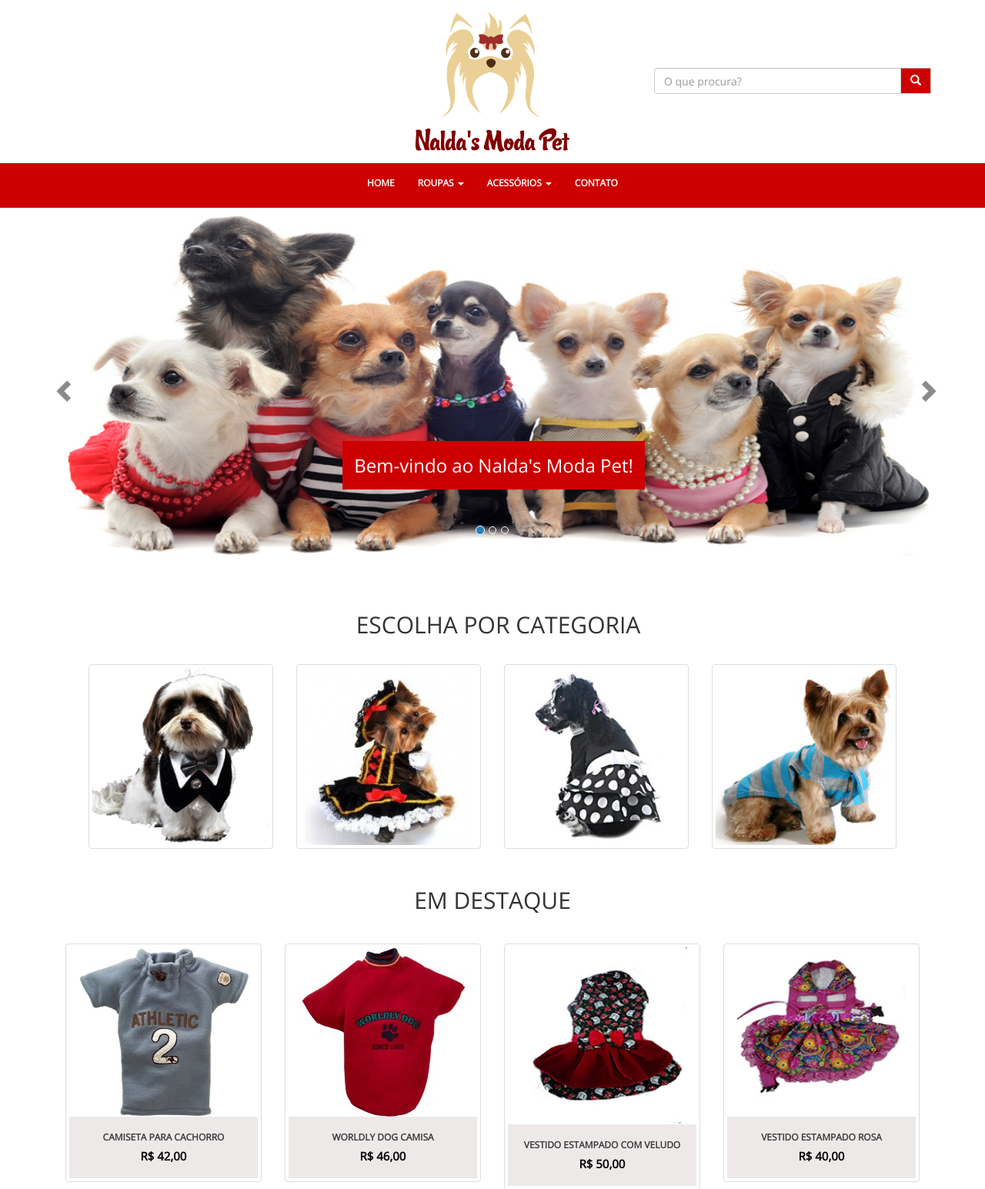
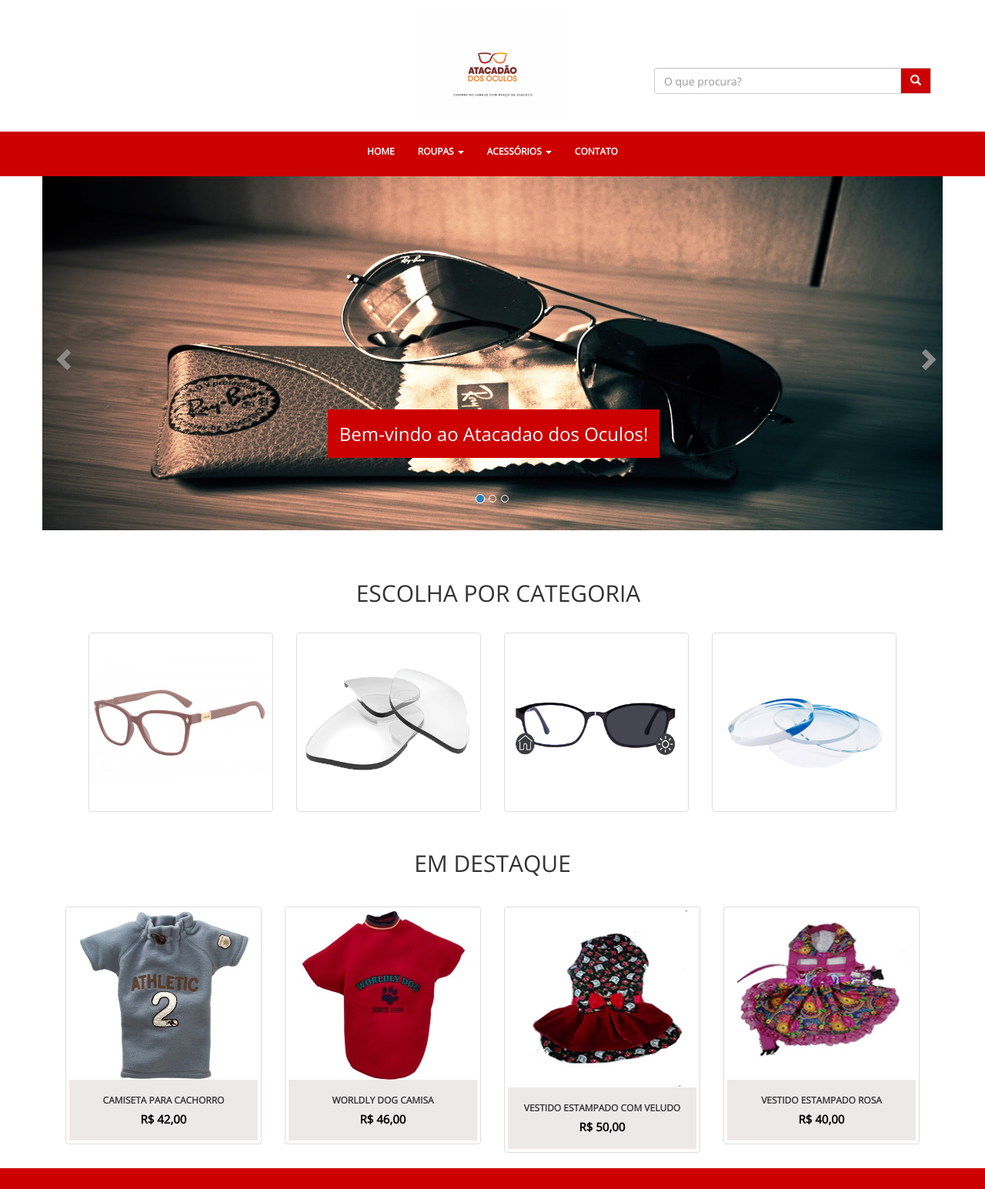
Before and after one commit to nomeidiota/lojanaldas, a PHP site: page /lojanaldas/ in a window 1280 px wide. Shown: the part 45-1590 px from the top of the page at 77% size. Run offline with PHP 8.4, Linux system fonts and the light colour scheme; data comes from the database, SQL or seed files in the repository.

Commit message:
atualizaçao

```diff
--- a/index.php
+++ b/index.php
@@ -64,7 +64,7 @@ $('#myCarousel').carousel({
                             <section style="padding:55px;">
                             </section>
                             <h3>
-                            	<span style="background-color: #cc0000;">Bem-vindo ao Nalda's Moda Pet!</span>
+                            	<span style="background-color: #cc0000;">Bem-vindo ao Atacadao dos Oculos!</span>
                             </h3>
 
                             <div class="">
@@ -82,7 +82,7 @@ $('#myCarousel').carousel({
                             </h2>
                             <br>
                             <h3>
-                            	<span>Cadastre-se e comece as compras do seu animalzinho!</span>
+                            	<span>Cadastre-se e comece as suas compras!</span>
                             </h3>
                             <br>
                             <div class="">
@@ -133,9 +133,9 @@ $('#myCarousel').carousel({
                             	  <div class="col-md-3">
                                   <a href="vestidos.php" class="thumbnail">
                                   <div class="containa">
-                                    <img class="imaga" src="img/casamento_cachorros_roupas_acessorios-11.png" alt="Image" style="max-width:100%;" />
+                                    <img class="imaga" src="img/armacao.jpg" alt="Image" style="max-width:100%;" />
                                     <div class="middle">
-                                    <div class="text">Vestidos</div>
+                                    <div class="text">Armações</div>
                                     </div>
                                       </div><!--/item-->
                                     </a>
@@ -143,9 +143,9 @@ $('#myCarousel').carousel({
                                   <div class="col-md-3">
                                     <a href="camisetas.php" class="thumbnail">
                                     <div class="containa">
-                                    <img class="imaga" src="img/a74508c0c3b43ac80a88e4f06dbf67ab.jpg" alt="Image" style="max-width:100%;" />
+                                    <img class="imaga" src="img/lentes.png" alt="Image" style="max-width:100%;" />
                                     <div class="middle">
-                                    <div class="text">Camisetas</div>
+                                    <div class="text">Lentes</div>
                                     </div>
                                       </div><!--/item-->
                                     </a>
@@ -154,9 +154,9 @@ $('#myCarousel').carousel({
                                   <div class="col-md-3">
                                     <a href="lacos.php" class="thumbnail">
                                   <div class="containa">
-                                    <img class="imaga" src="img/8463_g.jpg" alt="Image" style="max-width:100%;" />
+                                    <img class="imaga" src="img/transi.png" alt="Image" style="max-width:100%;" />
                                     <div class="middle">
-                                    <div class="text">Laços</div>
+                                    <div class="text">Acessorios</div>
                                     </div>
                                       </div><!--/item-->
                                     </a>
@@ -164,9 +164,9 @@ $('#myCarousel').carousel({
                                 <div class="col-md-3">
                                   <a href="coleiras.php" class="thumbnail" style="text-decoration: none;">
                                     <div class="containa">
-                                    <img class="imaga" src="img/2839_g.jpg" alt="Image" style="max-width:100%;" />
+                                    <img class="imaga" src="img/multifocal.png" alt="Image" style="max-width:100%;" />
                                     <div class="middle">
-                                    <div class="text">Coleiras</div>
+                                    <div class="text">Lentes Multifocais</div>
                                     </div>
                                   </div>
                                   </a>
--- a/minhaconta-pedidos.php
+++ b/minhaconta-pedidos.php
@@ -45,7 +45,7 @@
          <i class="glyphicon glyphicon-user"> </i>
 
 
-           <strong class="user-name"><?php echo $_SESSION['nome']?></strong>
+           <strong class="user-name"><?php echo $_SESSION['nome']?> <?php echo $_SESSION['sobrenome']?></strong>
             <br />
           <small style="padding-left:55px;">
             <a style="cursor: pointer; text-decoration: none; color: #000; font-size:14px;" id="sair-conta" href="logout.php"> Sair </a>
--- a/minhaconta.php
+++ b/minhaconta.php
@@ -66,7 +66,7 @@ $('#myModal').on('shown.bs.modal', function () {
 
 
 
-         <strong class="user-name"><?php echo $_SESSION['nome']?> </strong>
+         <strong class="user-name"><?php echo $_SESSION['nome']?> <?php echo $_SESSION['sobrenome']?> </strong>
           <br />
         <small style="padding-left:55px;">
           <a style="cursor: pointer; text-decoration: none; color: #000; font-size:14px;" id="sair-conta" href="index.php"> Sair </a>
--- a/partials/header.php
+++ b/partials/header.php
@@ -33,7 +33,7 @@
             <div class="col-md-4 col-md-offset-4">
                 <center>
             <div class="logo">
-                <img src="img/logo.png" alt="" class="img-responsive">
+                <a href="index.php"><img src="img/logo.jpg" alt="" class="img-responsive"></a>
             </div>
         </center>
             </div>
```
Also changed, not shown: img/armacao.jpg (added), img/lentes.png (added), img/logo.jpg (added), img/multifocal.png (added), img/slide1.jpg, img/slide2.jpg, img/slide3.jpg, img/transi.png (added).
